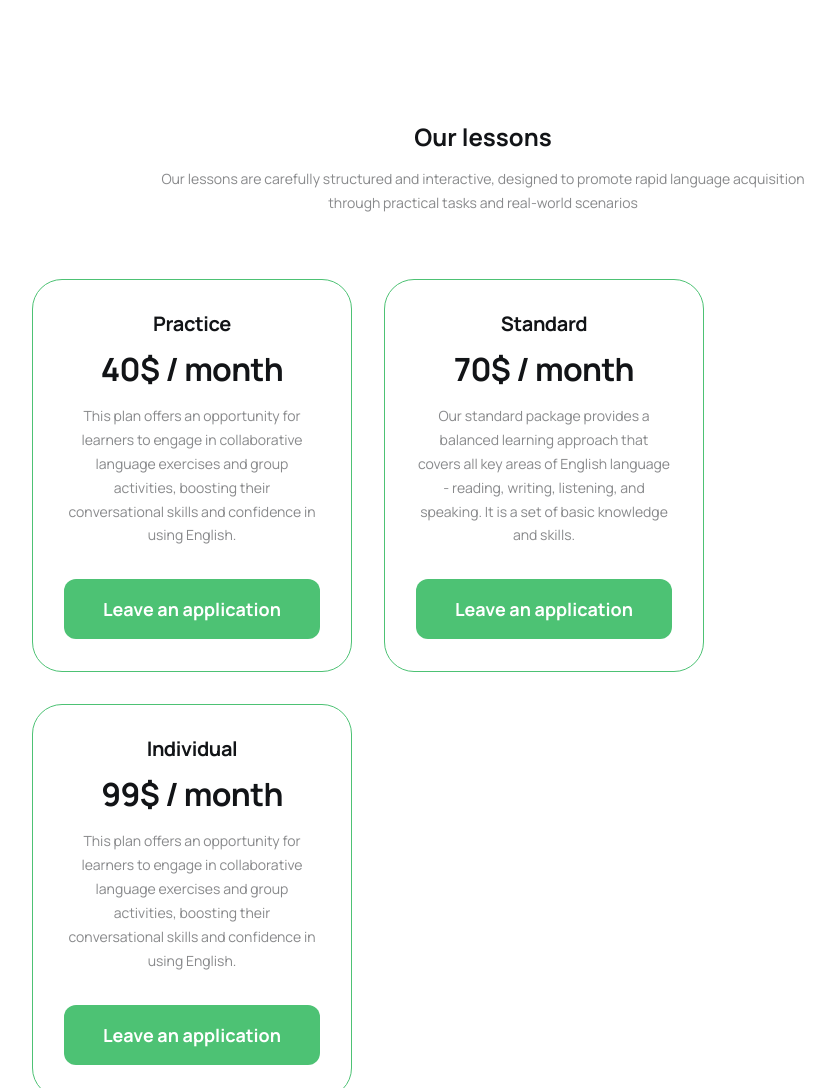
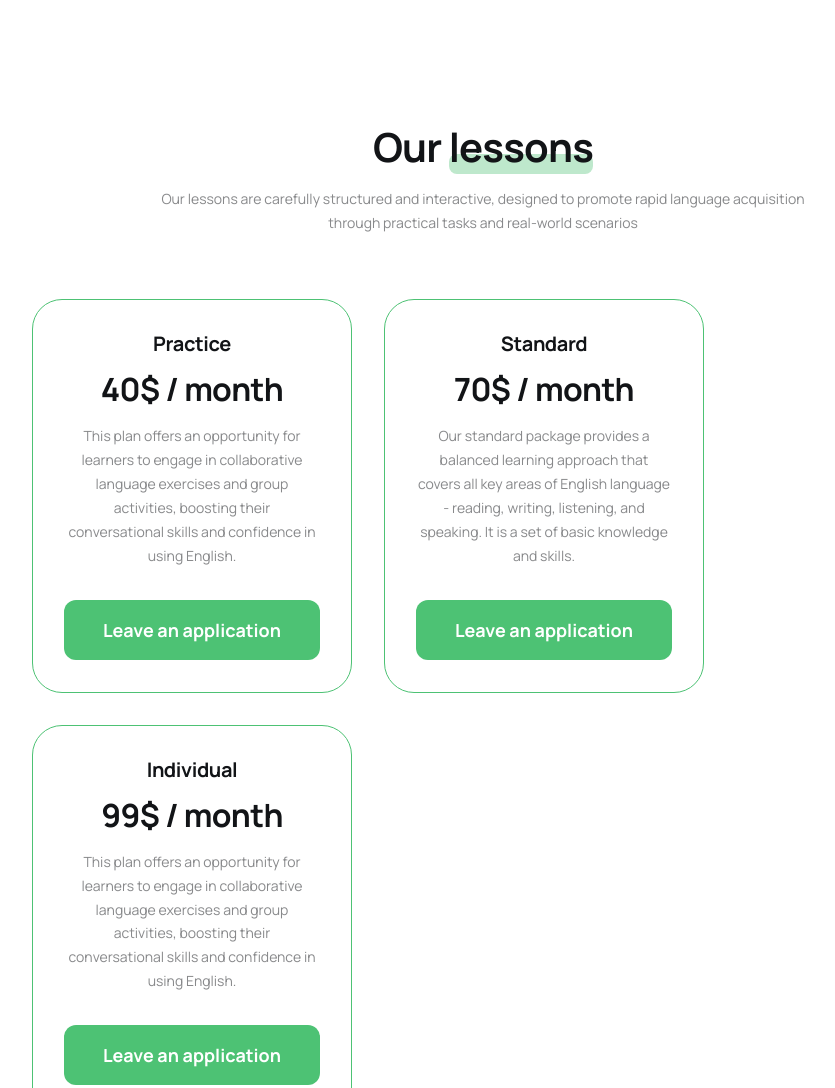
Before and after one commit to kk-goit/vafpsxg, a website built with Vite: page src/index.html in a window 1280 px wide. Shown: the part 1760-2848 px from the top of the page, without its empty margins (157-992 px from the left). Built offline with nearby package versions, Linux system fonts and the light colour scheme.

Commit message:
- fix lesson title - rework button to use a tag - fix transition for btn hover - remove js code

```diff
--- a/src/css/root.css
+++ b/src/css/root.css
@@ -17,7 +17,6 @@
     --clr-green-active: #38AE5F;
     --clr-green-accent: #BEE8CC;
     --clr-green-10: rgba(77, 194, 116, 0.1);
-    --clr-green-dark: #38ae5f;
     --clr-green-underline: #bee8cc;
     --clr-light-green: #d4fde1;
     --clr-gray: #f3f5f6;
@@ -193,7 +192,23 @@ section {
     cursor: pointer;
     font-weight: 700;
     line-height: 171%;
-    transition: background-color var(--transition)
+    transition: all var(--transition);
+    display: flex;
+    justify-content: center;
+    align-items: center;
+    text-decoration: none;
+}
+
+@media only screen and (min-width: 768px) {
+    .btn {
+        height: 60px;
+        font-size: 18px;
+        line-height: 156%;
+    }
+}
+
+.btn:active, .btn:hover {
+    background-color: var(--clr-green-active);
 }
 
 /* #region Section title */
@@ -203,7 +218,7 @@ section {
     line-height: 1.12;
     letter-spacing: -0.02em;
     text-align: center;
-    color: var(--black);
+    color: var(--clr-black);
 }
 
 @media screen and (min-width: 768px) {
@@ -264,15 +279,3 @@ section {
     }
 }
 /* #endregion */
-
-@media only screen and (min-width: 768px) {
-    .btn {
-        height: 60px;
-        font-size: 18px;
-        line-height: 156%;
-    }
-}
-
-.btn:active, .btn:hover {
-    background-color: var(--clr-green-dark);
-}
--- a/src/css/sct-lessons.css
+++ b/src/css/sct-lessons.css
@@ -1,12 +1,12 @@
 @media only screen and (min-width: 1280px) {
     .sct-lessons .container {
-        padding: 0px 128px;
+        padding: 0 128px;
     }
 }
 
 .lesson-description {
     margin-bottom: 40px;
-    transition: color var(--transition);
+    transition: all var(--transition);
 }
 
 @media only screen and (min-width: 768px) {
@@ -45,7 +45,7 @@
     display: flex;
     flex-direction: column;
     align-items: center;
-    transition: background-color var(--transition), border-color var(--transition), color var(--transition);
+    transition: all var(--transition);
 }
 
 @media only screen and (min-width: 768px) {
@@ -65,24 +65,24 @@
 .lesson-plan-item:hover *,
 .lesson-plan-item:focus * {
     color: var(--clr-white);
-    transition: color var(--transition);
+    transition: all var(--transition);
 }
 
 .lesson-plan-item:hover .lesson-btn,
 .lesson-plan-item:focus .lesson-btn {
     border: 1px solid var(--clr-white-40);
     border-radius: 12px;
-    transition: border-color var(--transition);
+    transition: all var(--transition);
 }
 
 .lesson-plan-item:hover, .lesson-plan-item:focus {
     background-color: var(--clr-green);
-    transition: background-color var(--transition);
+    transition: all var(--transition);
 }
 
 .lesson-plan-title {
     margin-bottom: 16px;
-    transition: color var(--transition);
+    transition: all var(--transition);
 }
 
 .lesson-plan-price {
@@ -92,7 +92,7 @@
     margin-bottom: 40px;
     letter-spacing: -0.02em;
     color: var(--clr-black);
-    transition: color var(--transition);
+    transition: all var(--transition);
 }
 
 @media only screen and (min-width: 1280px) {
@@ -103,7 +103,7 @@
 
 .lesson-plan-description {
     margin-bottom: 20px;
-    transition: color var(--transition);
+    transition: all var(--transition);
 }
 
 @media only screen and (min-width: 768px) {
@@ -111,7 +111,3 @@
         margin-bottom: 32px;
     }
 }
-
-.lesson-btn {
-    transition: border-color var(--transition), background-color var(--transition);
-}
--- a/src/main.js
+++ /dev/null
@@ -1,5 +0,0 @@
-export function scrollToApplication() {
-    document.getElementById('application').scrollIntoView({ behavior: 'smooth' });
-}
-
-window.scrollToApplication = scrollToApplication;
--- a/src/partials/sct-lessons.html
+++ b/src/partials/sct-lessons.html
@@ -1,6 +1,6 @@
 <section id="lessons" class="sct-lessons">
     <div class="container">
-        <h2 class="lesson-title">Our <span class="lesson-highlight">lessons</span></h2>
+        <h2 class="lesson-title sct-title">Our <span class="sct-title-decor">lessons</span></h2>
         <p class="lesson-description">Our lessons are carefully structured and interactive, designed to promote rapid
             language acquisition through practical tasks and real-world scenarios</p>
         <ul class="lesson-plan-list">
@@ -10,7 +10,7 @@
                 <p class="lesson-plan-description">This plan offers an opportunity for learners to engage in
                     collaborative language exercises and group activities, boosting their conversational skills and
                     confidence in using English.</p>
-                <button class="lesson-btn btn" type="button" onclick='scrollToApplication()'>Leave an application</button>
+                <a class="lesson-btn btn" href="#appication">Leave an application</a>
             </li>
             <li class="lesson-plan-item">
                 <h4 class="lesson-plan-title">Standard</h4>
@@ -18,7 +18,7 @@
                 <p class="lesson-plan-description">Our standard package provides a balanced learning approach that
                     covers all key areas of English language - reading, writing, listening, and speaking. It is a set of
                     basic knowledge and skills.</p>
-                <button class="lesson-btn btn" type="button" onclick='scrollToApplication()'>Leave an application</button>
+                <a class="lesson-btn btn" href="#appication">Leave an application</a>
             </li>
             <li class="lesson-plan-item">
                 <h4 class="lesson-plan-title">Individual</h4>
@@ -26,7 +26,7 @@
                 <p class="lesson-plan-description">This plan offers an opportunity for learners to engage in
                     collaborative language exercises and group activities, boosting their conversational skills and
                     confidence in using English.</p>
-                <button class="lesson-btn btn" type="button" onclick='scrollToApplication()'>Leave an application</button>
+                <a class="lesson-btn btn" href="#appication">Leave an application</a>
             </li>
         </ul>
     </div>
```
